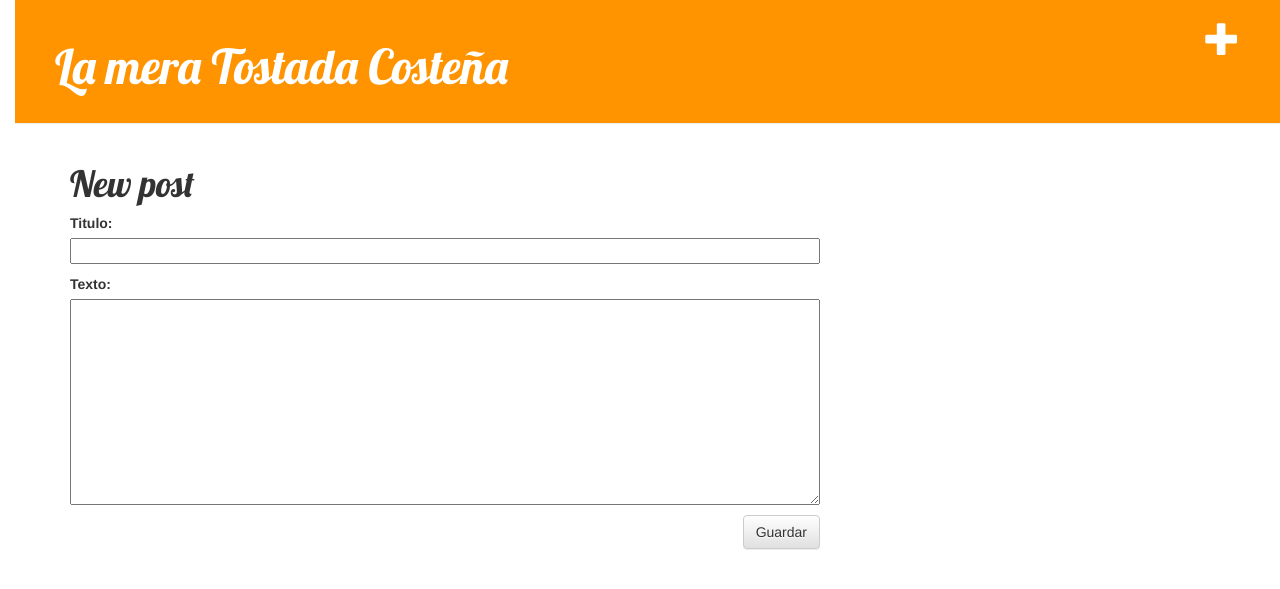
After one commit to chenchoguti/my-first-blog, a Django app: page /pub/new in a window 1280 px wide. The commit adds this page. Shown: the top 589 px of the page. Run offline with Django 3.2, Linux system fonts and the light colour scheme; some libraries are stand-ins or nearby versions.

Commit message:
Añadio agregar publicaiones

```diff
--- /dev/null
+++ b/blog/forms.py
@@ -0,0 +1,9 @@
+from django import forms
+
+from .models import Publicacion
+
+class FormPub(forms.ModelForm):
+	"""docstring for FormPub"""
+	class Meta:
+		model = Publicacion
+		fields = ('titulo','texto',)
--- a/blog/templates/blog/base.html
+++ b/blog/templates/blog/base.html
@@ -10,6 +10,7 @@
     <body>
 
     	<div class="page-header">
+            <a href="{% url 'nueva_pub' %}" class="top-menu"><span class="glyphicon glyphicon-plus"></span></a>
     		<h1><a href="/">La mera Tostada Costeña</a></h1>
 		</div>
     <div class="content container">
--- /dev/null
+++ b/blog/templates/blog/nueva_pub.html
@@ -0,0 +1,9 @@
+{% extends 'blog/base.html' %}
+
+{% block content %}
+    <h1>New post</h1>
+    <form method="POST" class="post-form">{% csrf_token %}
+        {{ formulario.as_p }}
+        <button type="submit" class="save btn btn-default">Guardar</button>
+    </form>
+{% endblock %}
--- a/blog/urls.py
+++ b/blog/urls.py
@@ -5,4 +5,5 @@ urlpatterns = [
 
     path('', views.listar_pub, name='listar_pub'),
     path('pub/<int:pk>/', views.pub_detail, name='pub_detail'),
+    path('pub/new', views.nueva_pub, name="nueva_pub"),
 ]
--- a/blog/views.py
+++ b/blog/views.py
@@ -1,6 +1,11 @@
 from django.shortcuts import render
 from django.utils import timezone
+
 from .models import Publicacion
+from .forms import FormPub
+from django.shortcuts import redirect
+
+
 from django.shortcuts import render, get_object_or_404
 # Create your views here.
 
@@ -12,3 +17,16 @@ def listar_pub(request):
 def pub_detail(request, pk):
 	p = get_object_or_404(Publicacion, pk=pk)
 	return render(request, 'blog/pub_detail.html', {'p':p})
+
+def nueva_pub(request):
+	if request.method == "POST":
+		formulario = FormPub(request.POST)
+		if formulario.is_valid():
+			pub = formulario.save(commit=False)
+			pub.autor = request.user
+			pub.fecha_publicacion= timezone.now()
+			pub.save()
+			return redirect('pub_detail', pk=pub.pk)
+	else:
+		formulario = FormPub()
+	return render(request, 'blog/nueva_pub.html', {'formulario': formulario})
```
